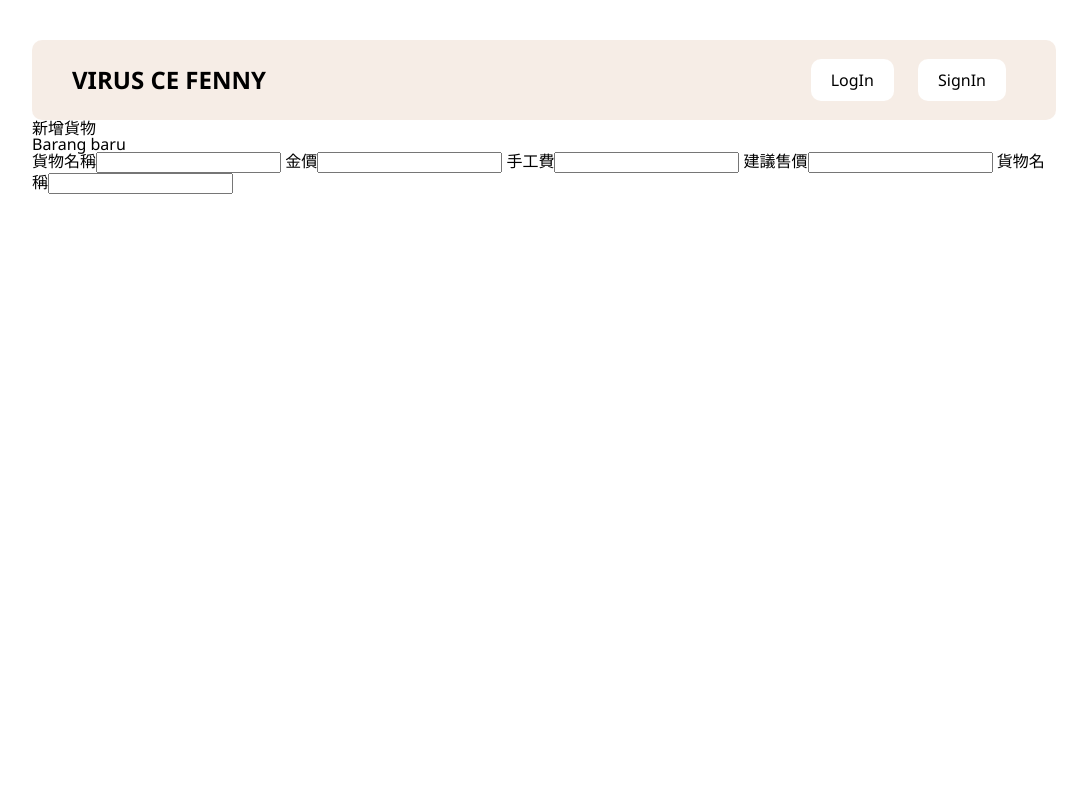
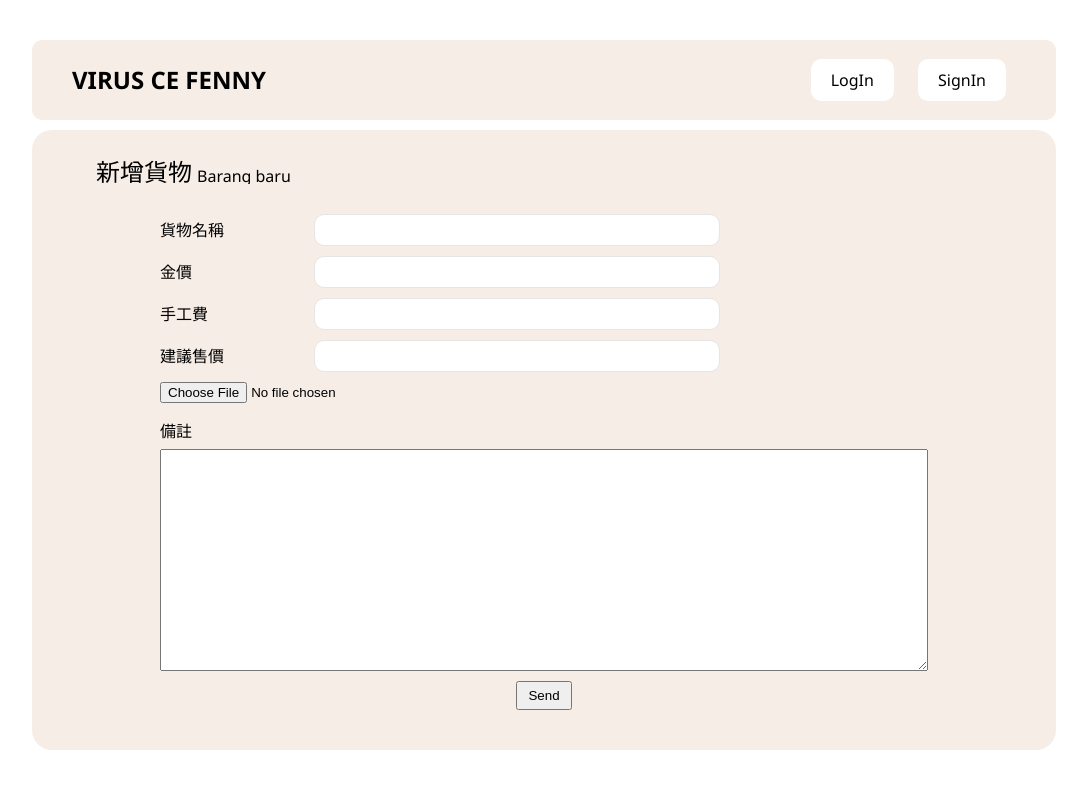
Before and after one commit to Liaoesn/Gold, a Flask app: template templates/product/create.html in a window 1280 px wide. Shown: the whole page, without its empty margins (96-1183 px from the left). Run offline with Flask 3, Linux system fonts and the light colour scheme; the template is opened without the code that fills it, so the values that code supplies are empty; some libraries are stand-ins or nearby versions.

Commit message:
新增-貨物的table

```diff
--- /dev/null
+++ b/static/css/common/table_form.css
@@ -0,0 +1,54 @@
+main{
+    width: 70vw;
+    padding: 10px 5vw;
+    height: 75vh;
+    margin: 10px auto;
+    border-radius: 20px;
+    background-color: var(--main-color);
+}
+.setinput{
+    display: flex;
+    align-items: center;
+}
+.setinput label{
+    width: 20%;
+}
+.setinput input{
+    width: 50%;
+    height: 30px;
+    border-radius: 10px;
+    border: 1px solid rgb(230, 228, 228);
+    font-size: 18px;
+    padding: 0 10px;
+}
+.title{
+    display: flex;
+    align-items: end;
+    overflow: hidden;
+    margin:20px 0;
+}
+.title h2{
+    margin-right: 5px;
+    font-size: 24px;
+}
+.table{
+    display: flex;
+    flex-direction: column;
+    padding:10px 5vw;
+}
+.table label, .table input{
+    margin-bottom: 10px;
+}
+.table .textareaTitle{
+    margin: 10px 0;
+}
+.table textarea{
+    height: 25vh;
+    padding: 10px;
+    font-size: 15px;
+}
+.table input[type='submit']{
+    width: fit-content;
+    padding:5px 10px;
+    margin: 10px auto;
+}
--- a/templates/product/create.html
+++ b/templates/product/create.html
@@ -5,7 +5,7 @@
     <meta name="viewport" content="width=device-width, initial-scale=1.0">
     <title>黃金進銷存系統</title>
     <link rel="stylesheet" type="text/css" href="../../static/css/global.css">
-    <link rel="stylesheet" type="text/css" href="../../static/css/homePage.css">
+    <link rel="stylesheet" type="text/css" href="../../static/css/common/table_form.css">
 </head>
 <body>
     <nav class="navbar">
@@ -34,16 +34,23 @@
         </div>
     </nav>
     <main>
-        <section>
-            <h1>新增貨物</h1>
+        <section class="title">
+            <h2>新增貨物</h2>
             <p>Barang baru</p>
         </section>
-        <form>
-            <label for="product_name">貨物名稱</label><input type="text" name="product_name"/>
-            <label for="product_name">金價</label><input type="number`" name="product_name"/>
-            <label for="product_name">手工費</label><input type="text" name="product_name"/>
-            <label for="product_name">建議售價</label><input type="text" name="product_name"/>
-            <label for="product_name">貨物名稱</label><input type="text" name="product_name"/>
+        <form class="table">
+            <div class="setinput"><label for="product_name">貨物名稱</label><input type="text" name="product_name"/></div>
+            <div>
+                <div class="setinput"><label for="gold_price">金價</label><input type="number`" name="gold_price"/></div>
+                <div class="setinput"><label for="manual">手工費</label><input type="text" name="manual"/></div>
+                <div class="setinput"><label for="sug_price">建議售價</label><input type="text" name="sug_price"/></div>
+                <input type="file"/>
+            </div>
+            <p class="textareaTitle">備註</p>
+            <textarea>
+
+            </textarea>
+            <input type="submit" value="Send">
         </form>
     </main>
 </body>
```
